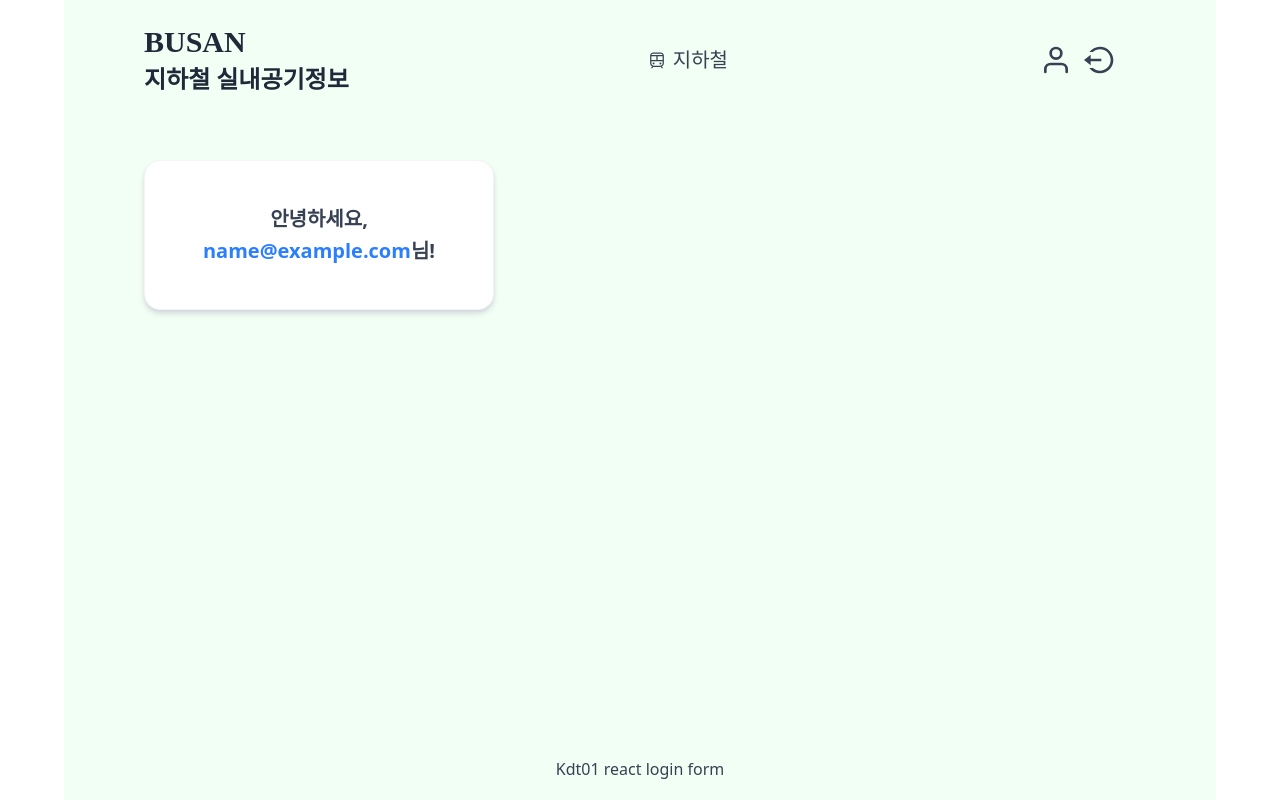
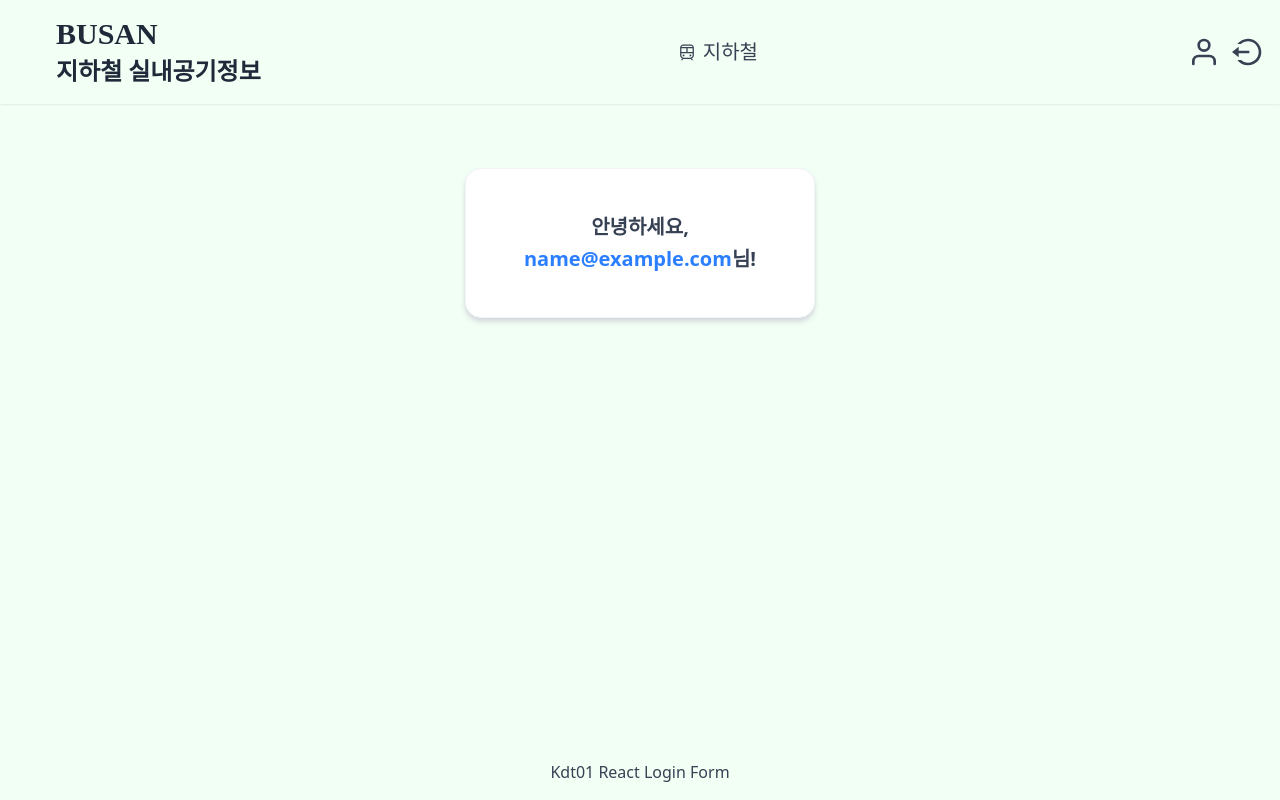
Before and after one commit to nang5587/kdt01_login, a React (Vite) app: page / in a window 1280 px wide. Both pictures are taken after typing "name@example.com", "Sample123" into the empty fields and a click on the button "Login". Built offline with nearby package versions, Linux system fonts and the light colour scheme; a web font is replaced by a local one; what tailwindcss-animated would draw is missing.

Commit message:
4/9 login form 수정

```diff
--- a/package.json
+++ b/package.json
@@ -11,6 +11,7 @@
   },
   "dependencies": {
     "@tailwindcss/vite": "^4.1.1",
+    "animation-react": "^1.2.6",
     "jotai": "^2.12.2",
     "react": "^19.0.0",
     "react-dom": "^19.0.0",
--- a/src/App.jsx
+++ b/src/App.jsx
@@ -1,5 +1,4 @@
 import "../src/App.css"
-// import bg from "./assets/bg.JPG"
 import { BrowserRouter, Routes, Route } from "react-router-dom"
 import Login from "./components/Login"
 import Nav from "./components/Nav"
@@ -7,27 +6,31 @@ import Subway from "./components/Subway"
 import Home from "./components/Home"
 import { logAtom } from "./atoms/IsLogin"
 import { useAtom } from "jotai"
+
 function App() {
   const [login] = useAtom(logAtom);
-// style={{ backgroundImage: `url(${bg})` }}
+
   return (
     <BrowserRouter>
-      <div className="w-full xl:w-9/10 h-screen mx-auto flex flex-col bg-cover bg-center bg-no-repeat">
-        <header id="headcolor" className="w-full min-h-30 flex justify-center items-center px-10">
+      <div className="min-h-screen flex flex-col bg-cover bg-center bg-no-repeat">
+
+        <header id="headcolor" className="w-full px-4 py-4 shadow-sm">
           <Nav />
         </header>
-        <main id="maincolor" className="w-full h-full flex flex-col justify-start items-center">
+
+        <main id="maincolor" className="flex-1 w-full flex flex-col items-center justify-start px-4 py-6">
           <Routes>
-            <Route path="/" element={<Home />}/>
-            <Route path="/login" element={<Login />}/>
+            <Route path="/" element={<Home />} />
+            <Route path="/login" element={<Login />} />
             {login && <Route path="/subway" element={<Subway />} />}
           </Routes>
         </main>
-        <footer id="footcolor" className="w-full h-20  flex justify-center items-center">
-          <h2 className="text-md text-gray-700">Kdt01 react login form</h2>
+
+        <footer id="footcolor" className="w-full py-4 flex justify-center items-center bg-gray-50 text-sm sm:text-base">
+          <h2 className="text-gray-700">Kdt01 React Login Form</h2>
         </footer>
       </div>
-      </BrowserRouter>
+    </BrowserRouter>
   )
 }
 
--- a/src/components/Home.jsx
+++ b/src/components/Home.jsx
@@ -1,18 +1,24 @@
 import { useAtom } from "jotai"
 import { logAtom } from "../atoms/IsLogin"
+import { useEffect } from "react";
 import Login from "./Login"
 import train from "../assets/train.png"
 
 export default function Home() {
   const [login, setLogin] = useAtom(logAtom);
 
+  useEffect(()=>{
+    if (localStorage.getItem("email")) setLogin(true) ;
+  }, []);
+
+
   return (
   <div className="w-full flex justify-end items-center">
     <div className="w-full">
       {login ? (
-      <div className="flex flex-col justify-center">
+      <div className="flex flex-col justify-center items-center">
         <div className="bg-white border-1 border-gray-100 shadow-md shadow-gray-300 rounded-2xl w-[350px] h-[150px] flex items-center justify-center text-center
-                        hover:shadow-xl transition-shadow duration-300 ease-in-out mt-10 ml-20 animate-fade-right">
+                        hover:shadow-xl transition-shadow duration-300 ease-in-out mt-10 animate-fade-up">
           <h2 className="text-xl text-gray-700 leading-relaxed font-bold">
             안녕하세요, <br />
             <span className="text-blue-500">
--- a/src/components/Nav.jsx
+++ b/src/components/Nav.jsx
@@ -18,8 +18,8 @@ export default function Nav() {
   };
 
   return (
-    <div className="w-full flex justify-between items-center mx-10 text-gray-700">
-        <h2 id="title" className="text-3xl text-gray-800 font-bold">BUSAN <br/> <span className="text-2xl">지하철 실내공기정보</span></h2>
+    <div className="w-full flex justify-between items-center text-gray-700">
+        <h2 id="title" className="text-3xl text-gray-800 font-bold ml-10">BUSAN <br/> <span className="text-2xl">지하철 실내공기정보</span></h2>
         <div className="flex justify-center items-center">
 
           {login &&
@@ -40,7 +40,7 @@ export default function Nav() {
             <>
             <Link to="/login"
               onClick={handlelogout}
-              className="inline-flex items-center justify-center w-8 mr-5 text-gray-700">
+              className="inline-flex items-center justify-center w-8 text-gray-700">
                 <RiLogoutCircleLine className="w-full h-full"/>
             </Link>
             </>
--- a/src/components/Subway.jsx
+++ b/src/components/Subway.jsx
@@ -60,13 +60,14 @@ export default function Subway() {
 
     const handleChange = () => {
         const selected = refSel.current.value;
-        let codes = sarea.map(item =>
-                              `${item["측정소"]},${item["코드"]}`);
-        let test = codes.filter(item => item.split(',')[0] == selected);
-        setCode(test[0].split(',')[1]);
-        console.log(selected);
-        console.log(codes);
-        let data2 = data.filter(item => item.areaIndex == code);
+
+        const codes = sarea.map(item => `${item["측정소"]},${item["코드"]}`);
+        const test = codes.find(item => item.split(',')[0] === selected) || "";
+        const selectedCode = test.split(',')[1] || "";
+
+        setCode(selectedCode);
+
+        const data2 = data.filter(item => item.areaIndex === selectedCode);
         console.log("data2",data2);
         const tm = data2.map(item =>
             <tr className="bg-white border-b dark:bg-gray-800 dark:border-gray-700 border-gray-200
```
Also changed, not shown: 1 other file (tests, documents, lock files or other folders).
